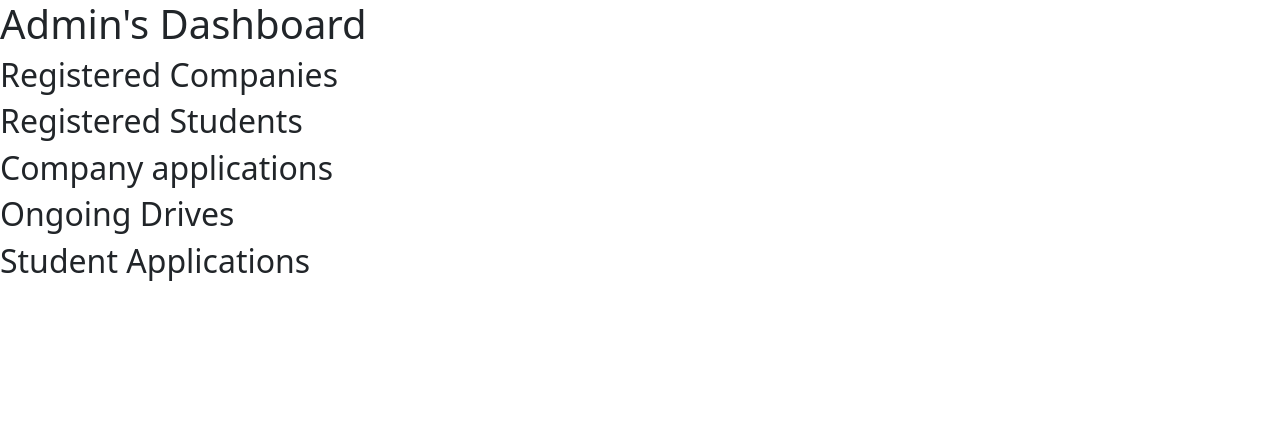
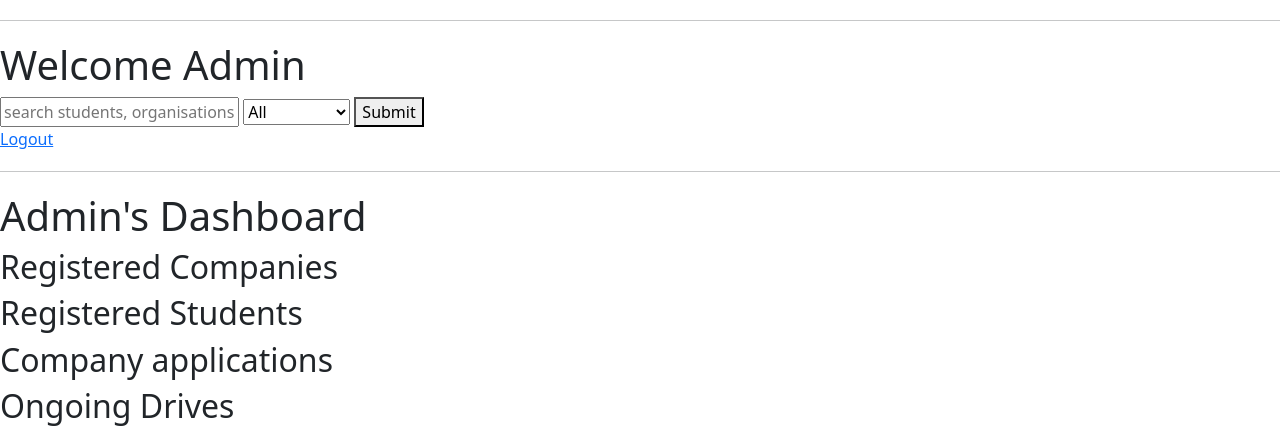
Before and after one commit to Rajeshwari2857/Placement_portal, a Django app: template app/templates/admin_panel/admin_dash.html in a window 1280 px wide. Shown: the top 426 px of the page. Run offline with Django 5.2, Linux system fonts and the light colour scheme; the template is opened without the code that fills it, so the values that code supplies are empty; the visitor is signed in with stand-in values (Sample User, id 1).

Commit message:
search bar

```diff
--- a/app/templates/admin_panel/admin_dash.html
+++ b/app/templates/admin_panel/admin_dash.html
@@ -1,6 +1,42 @@
 {% extends 'base.html' %}
 
 {% block content %}
+<hr class="line">
+<h1>Welcome Admin</h1>
+
+<form
+    action="{% url 'search_bar' %}"
+    method="get"
+    >
+    <input
+        type="text"
+        name="search"
+        placeholder="search students, organisations">
+
+    <select name="filter">
+        <option value="all">
+            All
+        </option>
+        <option value="students">
+            Students
+        </option>
+        <option value="companies">
+            Companies
+        </option>
+    </select>
+
+    <button type="submit">
+        Submit
+    </button>
+
+</form>
+
+{% if user.is_authenticated %}
+    <a href="{% url 'log_out' %}">
+        Logout
+    </a>
+{% endif %}
+<hr class="line">
 
     <h1>Admin's Dashboard</h1>
 
```
Also changed, not shown: app/admin_panel/views.py (+16 -1 lines).
